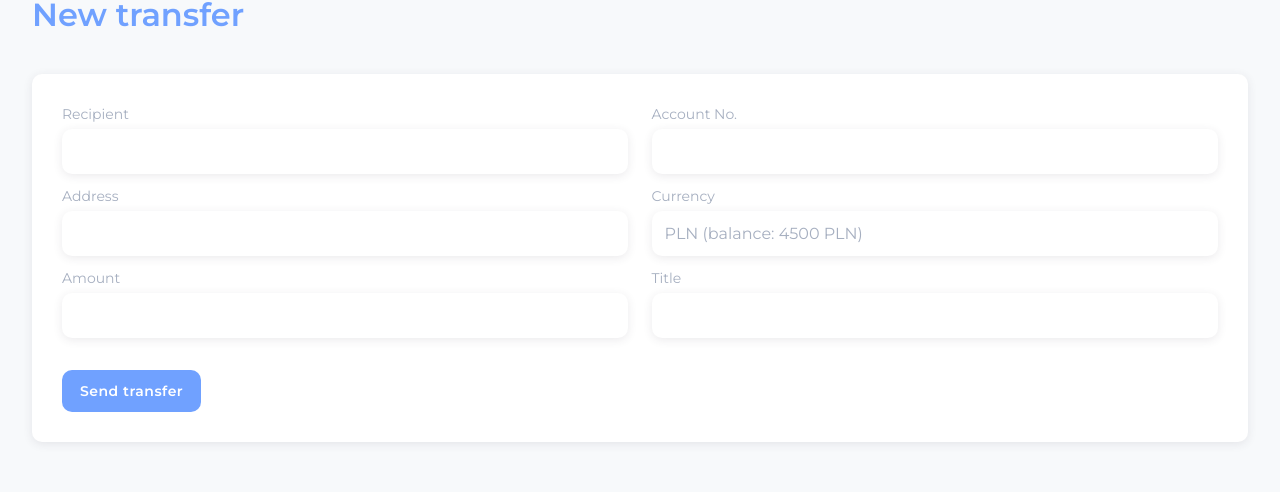
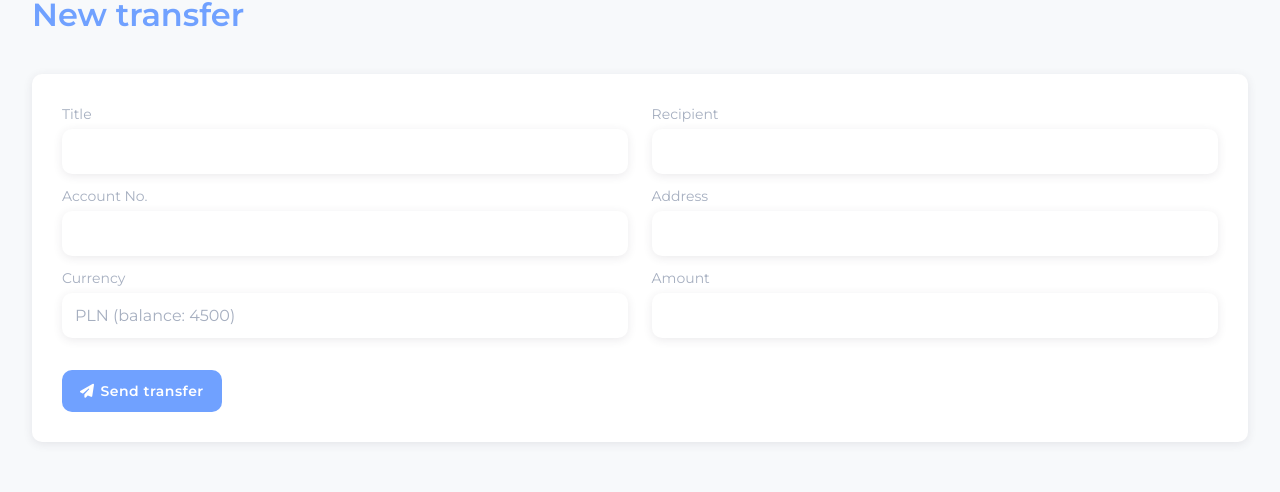
Before and after one commit to MiloszBaranskiDev/BankingApp, a React (Create React App) app: page /transfer in a window 1280 px wide. Shown: the part 125-617 px from the top of the page. Built offline with nearby package versions, Linux system fonts and the light colour scheme; what enums would draw is missing.

Commit message:
rebuild transfer

```diff
--- a/src/components/pages/Transfer/parts/Form.tsx
+++ b/src/components/pages/Transfer/parts/Form.tsx
@@ -1,231 +1,204 @@
-import { useEffect, useState, useRef, MutableRefObject } from "react";
+import styled from "styled-components";
+import { useState } from "react";
+import { useForm, SubmitHandler } from "react-hook-form";
 import { RootState } from "redux/store";
-import { Dispatch } from "@reduxjs/toolkit";
-import { useDispatch, useSelector } from "react-redux";
+import { useSelector, useDispatch } from "react-redux";
 import { updateWalletCurrencies } from "redux/slices/WalletSlice";
 import { addTransaction } from "redux/slices/TransactionsSlice";
-import styled from "styled-components";
+import { Dispatch } from "@reduxjs/toolkit";
 
+import GetRandomId from "utils/GeRandomId";
 import GetTodayDate from "utils/GetTodayDate";
-import GetRandomId from "utils/GeRandomId";
 
-import { IWallet } from "interfaces/IWallet";
-
+import FieldError from "components/FieldError";
+import StyledTile from "components/styled/StyledTile";
+import StyledHeading from "components/styled/StyledHeading";
 import StyledLabel from "components/styled/StyledLabel";
 import StyledInput from "components/styled/StyledInput";
 import StyledSelect from "components/styled/StyledSelect";
 import StyledButton from "components/styled/StyledButton";
-import StyledHeading from "components/styled/StyledHeading";
+
+import { ICurrency } from "interfaces/ICurrency";
+import { IWallet } from "interfaces/IWallet";
+import { ETransferFields } from "enums/ETransferFields";
 import { ECurrenciesSymbols } from "enums/ECurrenciesSymbols";
+import { ETransactionCategory } from "enums/ETransactionCategory";
 
 interface IProps {
   setShowSummary: (arg0: boolean) => void;
 }
 
-interface IField {
-  label: string;
-  type: string;
-  isSelect?: boolean;
-  minLength?: number;
-  maxLength?: number;
+interface ITransferData {
+  title: string;
+  recipient: string;
+  account: number;
+  address: string;
+  currency_symbol: ECurrenciesSymbols;
+  amount: number;
 }
 
-interface IFormData {
-  label: string;
-  value: string | number;
-}
+const Form: React.FC<IProps> = ({ setShowSummary }) => {
+  const {
+    register,
+    formState: { errors },
+    handleSubmit,
+  } = useForm<ITransferData>();
 
-const fields: IField[] = [
-  {
-    label: "Recipient",
-    type: "text",
-    maxLength: 80,
-  },
-  {
-    label: "Account No.",
-    type: "text",
-    maxLength: 28,
-  },
-  {
-    label: "Address",
-    type: "text",
-    maxLength: 80,
-  },
-  {
-    label: "Currency",
-    isSelect: true,
-    type: null as any,
-  },
-  {
-    label: "Amount",
-    type: "number",
-  },
-  {
-    label: "Title",
-    type: "text",
-    maxLength: 50,
-  },
-];
-
-const Form: React.FC<IProps> = ({ setShowSummary }) => {
   const dispatch: Dispatch = useDispatch();
 
-  const formRef: MutableRefObject<HTMLFormElement | null> = useRef(null);
+  const transferString: string = "transfer";
 
   const wallet: IWallet = useSelector((state: RootState) => state.wallet);
 
-  const [zeroBalance, setZeroBalance] = useState<boolean>(true);
-
-  const getDefaultCurrency = () => {
-    return wallet.currencies.find((currency) => currency.balance! >= 0.01);
+  const getDefaultCurrency = (): ICurrency | undefined => {
+    return wallet.currencies.find((currency) => currency.balance! >= 1);
   };
 
-  useEffect(() => {
-    if (getDefaultCurrency() === undefined) {
-      setZeroBalance(true);
-    } else {
-      setZeroBalance(false);
-    }
-  }, [wallet]);
+  const [currentCurrency, setCurrentCurrency] = useState<ICurrency>(
+    getDefaultCurrency()!
+  );
 
-  const initFormData: IFormData[] = [];
-  if (getDefaultCurrency() !== undefined) {
-    fields.forEach((field) => {
-      initFormData.push({
-        label: field.label,
-        value: field.label !== "Currency" ? "" : getDefaultCurrency()!.symbol,
-      });
-    });
-  }
-
-  const [formData, setFormData] = useState<IFormData[]>(initFormData);
-
-  const handleChange = (label: string, value: string | number) => {
-    let newFormData: IFormData[] = [...formData];
-    const index: number = formData.findIndex((item) => item.label === label);
-    const currentCurrency: string = formData
-      .find((item) => item.label === "Currency")!
-      .value.toString()!;
-
-    if (label === "Currency") {
-      newFormData[index].value = value;
-      newFormData.find((item) => item.label === "Amount")!.value = "";
-    } else if (label === "Amount") {
-      newFormData[index].value = Math.max(
-        0.01,
-        Math.min(
-          wallet.currencies.find((item) => item.symbol === currentCurrency)!
-            .balance!,
-          Number(value)
-        )
-      );
-    } else {
-      newFormData[index].value = value;
-    }
-
-    setFormData(newFormData);
+  const handleCurrencyChange = (currencySymbol: string): void => {
+    const selectedCurrency: ICurrency = wallet.currencies.find(
+      (currency) => currency.symbol === currencySymbol
+    )!;
+    setCurrentCurrency(selectedCurrency);
   };
 
-  const handleSubmit: React.FormEventHandler<HTMLFormElement> = (e) => {
-    e.preventDefault();
-    let canBeSubmited: boolean = true;
-
-    formData.forEach((field, i: number) => {
-      const fieldElement: HTMLElement = formRef.current?.childNodes[i]
-        .lastChild as HTMLElement;
-
-      if (fieldElement.nodeName !== "SELECT") {
-        if (String(field.value).length > 0) {
-          fieldElement.classList.remove("field-error");
-        } else {
-          fieldElement.classList.add("field-error");
-          canBeSubmited = false;
-        }
-      }
-    });
-
-    if (canBeSubmited) {
-      const currencySymbol = formData
-        .find((item) => item.label === "Currency")!
-        .value.toString() as ECurrenciesSymbols;
-
-      const currencyBalance: number = wallet.currencies.find(
-        (item) => item.symbol === currencySymbol
-      )!.balance!;
-
-      const amount: number | string = formData.find(
-        (item) => item.label === "Amount"
-      )!.value;
-
+  const handleTransferSubmit: SubmitHandler<ITransferData> = (transferData) => {
     dispatch(
       updateWalletCurrencies({
-          symbol: currencySymbol,
-          balance: currencyBalance - Number(amount),
+        symbol: transferData.currency_symbol,
+        balance: currentCurrency.balance! - Number(transferData.amount),
       })
     );
 
     dispatch(
       addTransaction({
-          category: "Outgoing transfer",
+        category: ETransactionCategory.outgoing,
         id: GetRandomId(),
         date: GetTodayDate(),
-          details: formData.map((item) => ({ ...item })),
+        details: transferData,
       })
     );
 
     setShowSummary(true);
-    }
   };
 
   return (
     <>
-      {!zeroBalance && getDefaultCurrency() !== undefined ? (
-        <>
-          <StyledForm ref={formRef} onSubmit={(e) => handleSubmit(e)}>
-            <>
-              {fields.map((field, i: number) => (
-                <div className="transferField" key={field.label}>
-                  <StyledLabel htmlFor={field.label}>{field.label}</StyledLabel>
-                  {!field.isSelect ? (
+      {getDefaultCurrency() !== undefined ? (
+        <StyledTile
+          as={StyledForm}
+          onSubmit={handleSubmit(handleTransferSubmit)}
+        >
+          <StyledFields>
+            <StyledField>
+              <StyledLabel htmlFor={transferString + ETransferFields.title}>
+                Title
+              </StyledLabel>
               <StyledInput
-                      onChange={(e) =>
-                        handleChange(field.label, e.target.value)
-                      }
-                      value={formData[i].value}
-                      type={field.type}
-                      id={field.label}
-                      maxLength={field.maxLength && field.maxLength}
+                id={transferString + ETransferFields.title}
+                minLength={5}
+                maxLength={50}
+                {...register("title", {
+                  required: true,
+                })}
               />
-                  ) : (
+              {errors.title?.type === "required" && <FieldError />}
+            </StyledField>
+            <StyledField>
+              <StyledLabel htmlFor={transferString + ETransferFields.recipient}>
+                Recipient
+              </StyledLabel>
+              <StyledInput
+                id={transferString + ETransferFields.recipient}
+                minLength={2}
+                maxLength={80}
+                {...register("recipient", {
+                  required: true,
+                })}
+              />
+              {errors.recipient?.type === "required" && <FieldError />}
+            </StyledField>
+            <StyledField>
+              <StyledLabel htmlFor={transferString + ETransferFields.account}>
+                Account No.
+              </StyledLabel>
+              <StyledInput
+                id={transferString + ETransferFields.account}
+                type="number"
+                minLength={10}
+                maxLength={28}
+                {...register("account", {
+                  required: true,
+                })}
+              />
+              {errors.account?.type === "required" && <FieldError />}
+            </StyledField>
+            <StyledField>
+              <StyledLabel htmlFor={transferString + ETransferFields.address}>
+                Address
+              </StyledLabel>
+              <StyledInput
+                id={transferString + ETransferFields.address}
+                minLength={6}
+                maxLength={80}
+                {...register("address", {
+                  required: true,
+                })}
+              />
+              {errors.address?.type === "required" && <FieldError />}
+            </StyledField>
+            <StyledField>
+              <StyledLabel
+                htmlFor={transferString + ETransferFields.currencySymbol}
+              >
+                Currency
+              </StyledLabel>
               <StyledSelect
-                      onChange={(e) =>
-                        handleChange(field.label, e.target.value)
-                      }
-                      value={formData[i].value}
-                      id={field.label}
+                id={transferString + ETransferFields.currencySymbol}
+                defaultValue={getDefaultCurrency()?.symbol}
+                {...register("currency_symbol", {
+                  required: true,
+                })}
+                onChange={(e) => handleCurrencyChange(e.target.value)}
               >
                 {wallet.currencies.map((currency) => (
                   <option
+                    key={currency.symbol}
+                    disabled={currency.balance! >= 1 ? false : true}
                     value={currency.symbol}
-                          disabled={currency.balance! >= 0.01 ? false : true}
-                          key={currency.symbol}
                   >
-                          {`${currency.symbol} (balance: ${currency.balance} ${currency.symbol})`}
+                    {currency.symbol} (balance: {currency.balance})
                   </option>
                 ))}
               </StyledSelect>
-                  )}
-                </div>
-              ))}
-              <StyledButton as={"button"} type="submit">
-                Send transfer
+              {errors.currency_symbol?.type === "required" && <FieldError />}
+            </StyledField>
+            <StyledField>
+              <StyledLabel htmlFor={transferString + ETransferFields.amount}>
+                Amount
+              </StyledLabel>
+              <StyledInput
+                id={transferString + ETransferFields.amount}
+                type="number"
+                min={1}
+                max={currentCurrency.balance}
+                {...register("amount", {
+                  required: true,
+                })}
+              />
+              {errors.amount?.type === "required" && <FieldError />}
+            </StyledField>
+          </StyledFields>
+          <StyledButton as="button" type="submit">
+            <i className="fas fa-paper-plane"></i>Send transfer
           </StyledButton>
-            </>
-          </StyledForm>
-        </>
+        </StyledTile>
       ) : (
         <StyledHeading>
-          You don't have the balance to make a transfer!
+          Your balance is too small to send a transfer.
         </StyledHeading>
       )}
     </>
@@ -235,28 +208,25 @@ const Form: React.FC<IProps> = ({ setShowSummary }) => {
 export default Form;
 
 const StyledForm = styled.form`
-  box-shadow: ${(props) => props.theme.shadow};
-  border-radius: ${(props) => props.theme.radius};
-  background-color: ${(props) => props.theme.colors.bgc};
-  padding: ${(props) => props.theme.tilePadding};
+  button {
+    margin-top: 20px;
+  }
+`;
+
+const StyledFields = styled.div`
   @media (min-width: ${(props) => props.theme.breakpoints.tablet}) {
     display: flex;
     flex-wrap: wrap;
     justify-content: space-between;
-    .transferField {
-      flex-basis: 49%;
   }
-  }
-  button {
-    margin-top: 20px;
-  }
-  .transferField {
+`;
+
+const StyledField = styled.div`
   margin-bottom: 12px;
-    .field-error {
-      border-color: ${(props) => props.theme.colors.red};
-    }
   option:disabled {
     color: ${(props) => props.theme.colors.red};
   }
+  @media (min-width: ${(props) => props.theme.breakpoints.tablet}) {
+    flex-basis: 49%;
   }
 `;
```
Also changed, not shown: src/components/pages/Transfer/elements/SummaryDetails.tsx (+5 -6 lines), src/components/pages/Transfer/parts/Summary.tsx (+3 -6 lines). Lines whose indentation alone changed are shown as unchanged.
